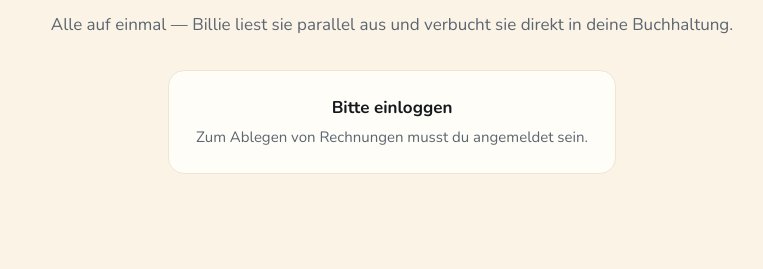
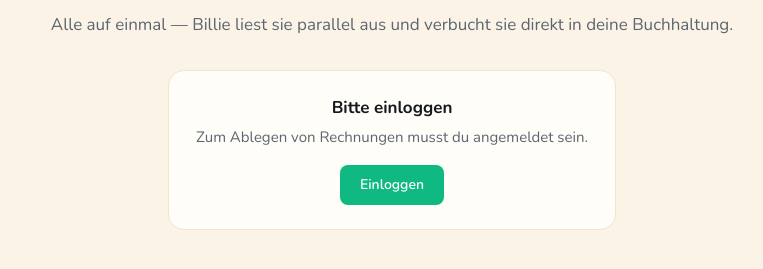
Before and after one commit to nebjor/byebills-landing, a Next.js app: page /drop in a window 1280 px wide. Shown: the part 149-418 px from the top of the page, without its empty margins (248-1011 px from the left). Built offline with nearby package versions, Linux system fonts and the light colour scheme; no server answers.

Commit message:
Add login button to /drop

```diff
--- a/src/app/drop/page.tsx
+++ b/src/app/drop/page.tsx
@@ -100,10 +100,21 @@
         )}
 
         {state === "unauthenticated" && (
-          <Info
-            title="Bitte einloggen"
-            body="Zum Ablegen von Rechnungen musst du angemeldet sein."
-          />
+          <div
+            className="mx-auto max-w-md rounded-2xl border p-6 text-center"
+            style={{ backgroundColor: CARD, borderColor: BORDER }}
+          >
+            <p className="text-[17px] font-bold">Bitte einloggen</p>
+            <p className="mt-1.5 text-[15px]" style={{ color: MUTED }}>
+              Zum Ablegen von Rechnungen musst du angemeldet sein.
+            </p>
+            <Link
+              href="/login"
+              className="mt-4 inline-block rounded-lg bg-brand px-5 py-2.5 text-sm font-semibold text-white transition hover:bg-brand-hover"
+            >
+              Einloggen
+            </Link>
+          </div>
         )}
 
         {state === "no-business" && (
```
